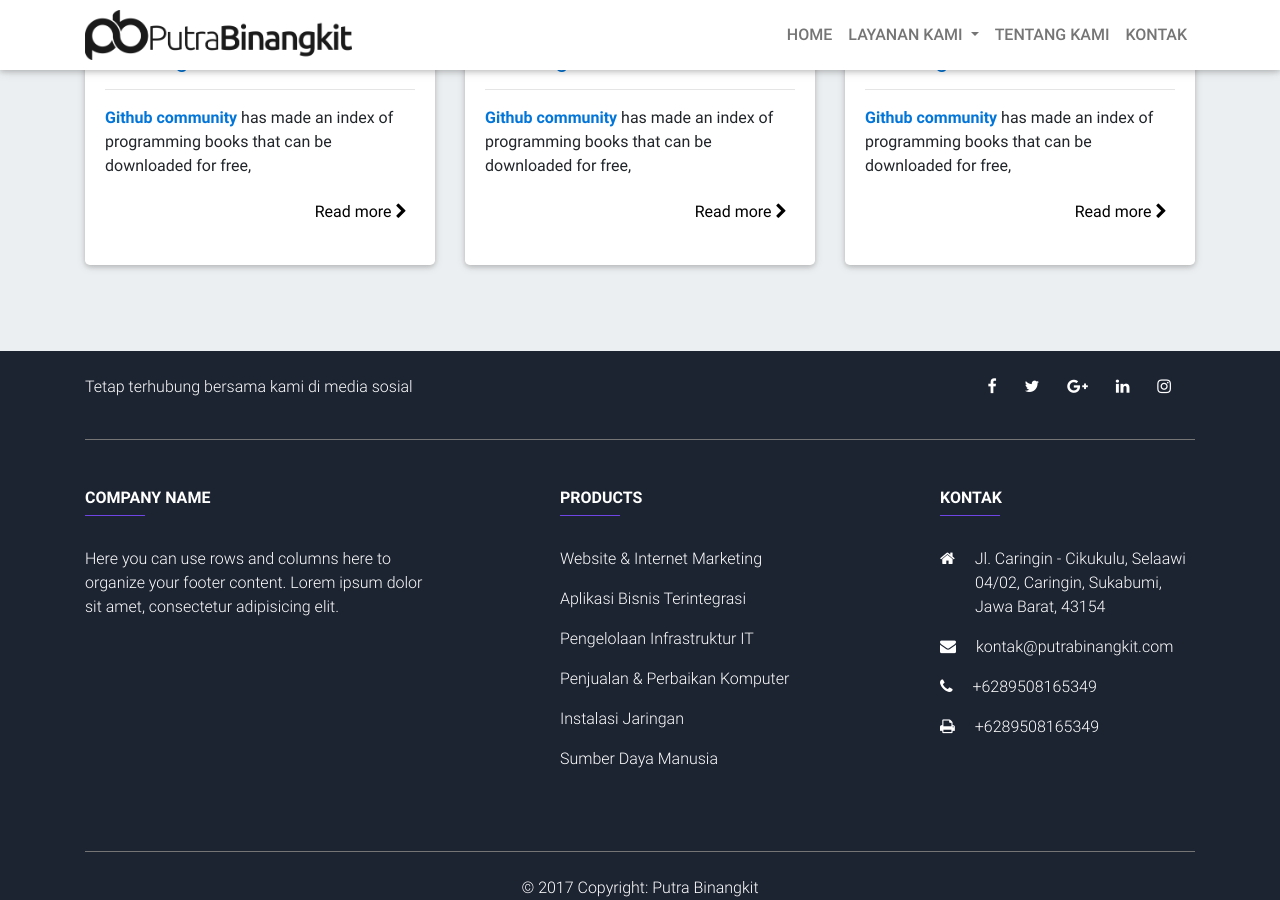
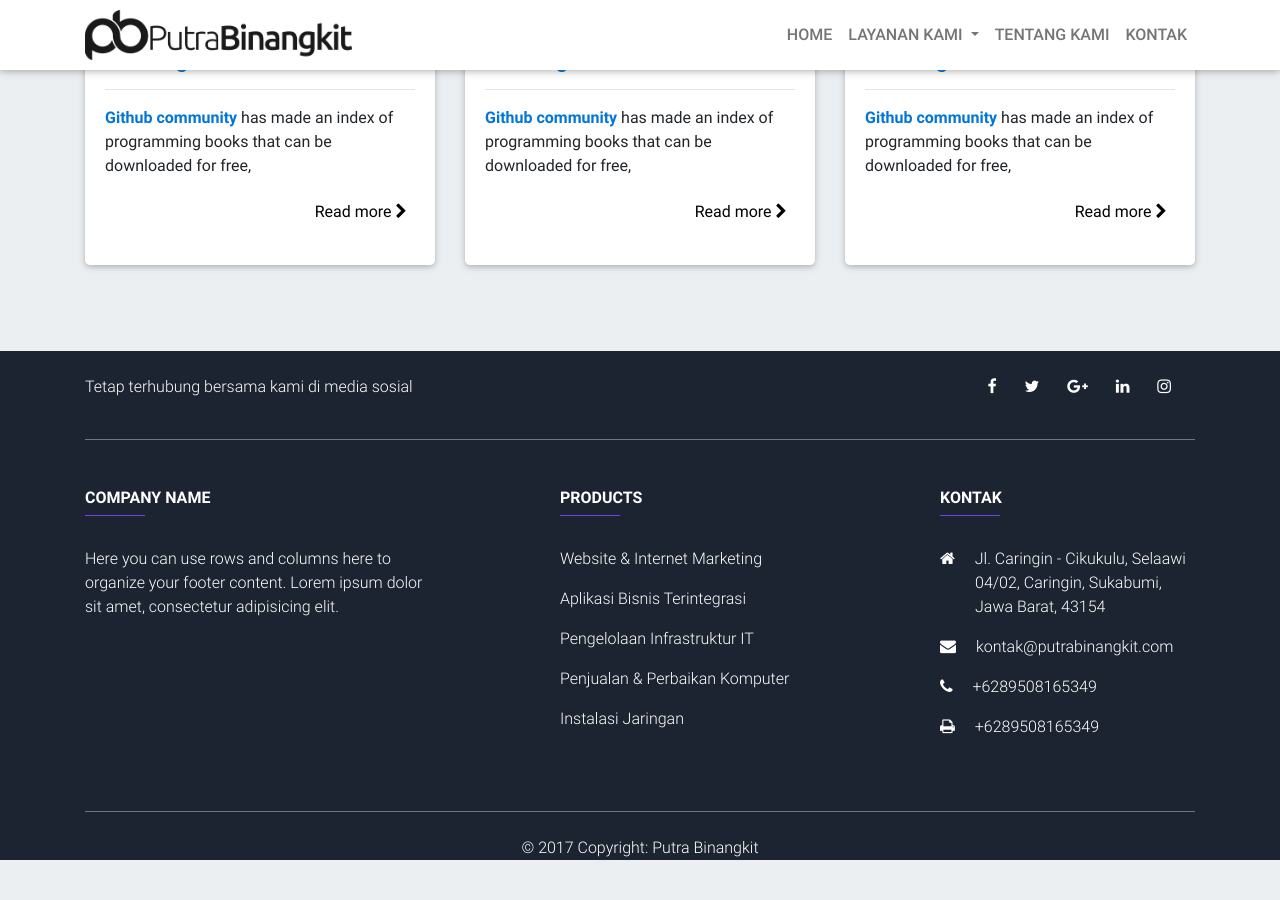
Before and after one commit to PutraBinangkit/putrabinangkit.github.io, a Jekyll site: the page built from index.html, in a window 1280 px wide and 900 px high, scrolled down 3876 px. Built offline with Jekyll 4.4.1, drawn with Linux system fonts in a browser that asks for light colours; the list of posts is cut into pages by our own code; after the commit the page ends 4736 px from its top, so only the background shows below that.

Commit message:
Update footer.html

```diff
--- a/_includes/footer.html
+++ b/_includes/footer.html
@@ -52,12 +52,11 @@
             <div class="col-md-4 col-lg-3 col-xl-3 mx-auto mb-r">
                 <h6 class="title font-bold"><strong>Products</strong></h6>
                 <hr class="deep-purple accent-2 mb-4 mt-0 d-inline-block mx-auto" style="width: 60px;">
-                <p><a href="{{ site.baseurl }}/website-internet-marketing/dd">Website & Internet Marketing</a></p>
+                <p><a href="{{ site.baseurl }}/website-internet-marketing/">Website & Internet Marketing</a></p>
                 <p><a href="{{ site.baseurl }}/aplikasi-bisnis-terintegrasi/">Aplikasi Bisnis Terintegrasi</a></p>
                 <p><a href="{{ site.baseurl }}/pengelolaan-informasi-teknologi/">Pengelolaan Infrastruktur IT</a></p>
                 <p><a href="{{ site.baseurl }}/penjualan-perbaikan-komputer/">Penjualan & Perbaikan Komputer</a></p>
                 <p><a href="{{ site.baseurl }}/instalasi-jaringan/">Instalasi Jaringan</a></p>
-                <p><a href="{{ site.baseurl }}/sumber-daya-manusia/">Sumber Daya Manusia</a></p>
             </div>
             <!--/.Second column-->
 
```
